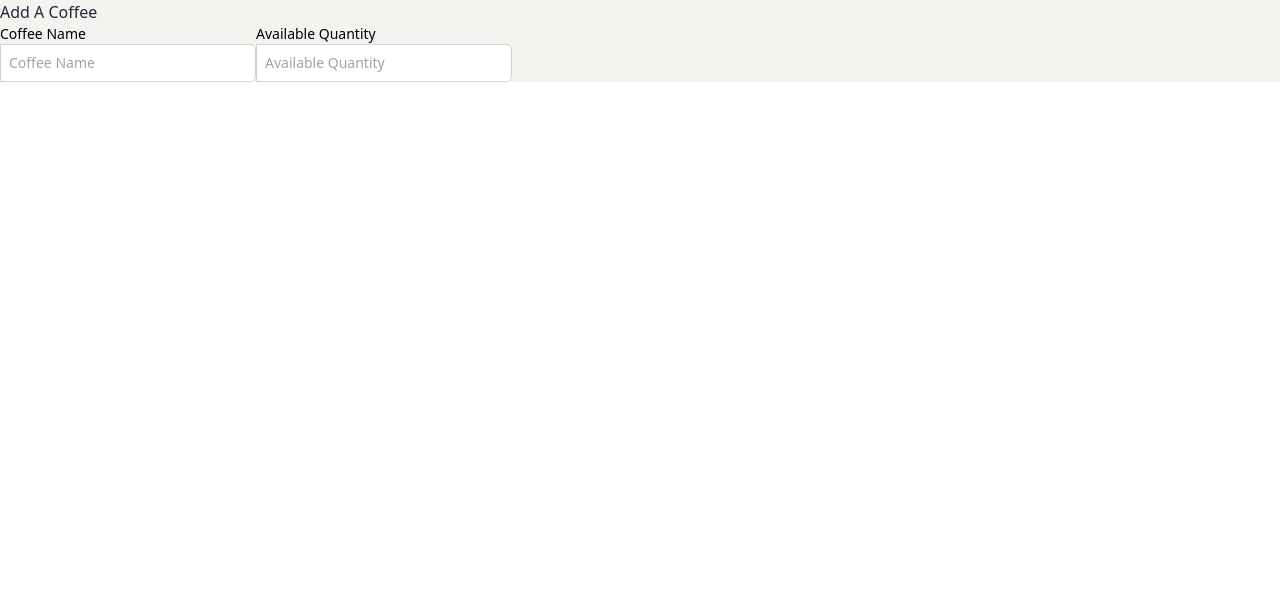
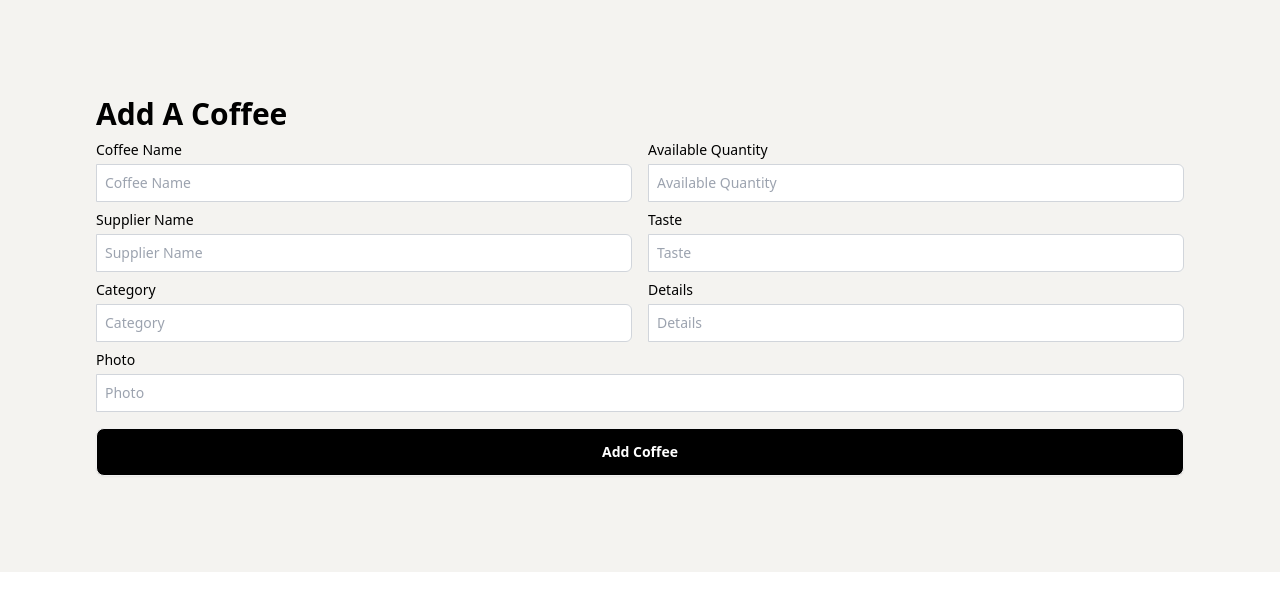
Before and after one commit to Md-Ashikur-Rahman-Ashik/CRUD-With-Espresso-Emporium-Using-MongoDB, a React (Vite) app in the folder coffee-store-client/: page /add-coffee in a window 1280 px wide. Shown: the top 610 px of the page. Built offline with nearby package versions, Linux system fonts and the light colour scheme.

Commit message:
Created Add Coffee from client side

```diff
--- a/coffee-store-client/src/components/AddCoffee.jsx
+++ b/coffee-store-client/src/components/AddCoffee.jsx
@@ -1,44 +1,169 @@
 const AddCoffee = () => {
+  const handleAddCoffee = (event) => {
+    event.preventDefault();
+
+    const form = event.target;
+    const name = form.name.value;
+    const quantity = form.quantity.value;
+    const supplier = form.supplier.value;
+    const taste = form.taste.value;
+    const category = form.category.value;
+    const details = form.details.value;
+    const photo = form.photo.value;
+
+    const newCoffee = {
+      name,
+      quantity,
+      supplier,
+      taste,
+      category,
+      details,
+      photo,
+    };
+
+    console.log(newCoffee);
+  };
+
   return (
-    <div className="bg-[#F4F3F0]">
-      <h2>Add A Coffee</h2>
-      <form>
-        <div className="flex">
-          <div className="w-1/5">
+    <div className="bg-[#F4F3F0] text-black p-24">
+      <h2 className="text-3xl font-extrabold">Add A Coffee</h2>
+      <form onSubmit={handleAddCoffee}>
+        {/* Form Name and Quantity Row */}
+        <div className="md:flex gap-4 mt-2">
+          <div className="md:w-1/2">
             <label
               htmlFor="url"
-              className="block text-sm font-medium text-black"
+              className="block mb-1 text-sm font-medium text-black"
             >
               Coffee Name
             </label>
             <div className="flex">
               <input
                 type="text"
-                name="url"
-                id="url"
+                name="name"
+                id=""
                 placeholder="Coffee Name"
-                className="flex py-2 flex-1 border sm:text-sm rounded-r-md focus:ring-inset border-gray-300 px-2 text-black bg-white focus:ring-violet-400"
+                className="flex py-2 w-full flex-1 border sm:text-sm rounded-r-md focus:ring-inset border-gray-300 px-2 text-black bg-white focus:ring-violet-400"
               />
             </div>
           </div>
-          <div className="w-1/5">
+          <div className="md:w-1/2">
             <label
               htmlFor="url"
-              className="block text-sm font-medium text-black"
+              className="block mb-1 text-sm font-medium text-black"
             >
               Available Quantity
             </label>
             <div className="flex">
               <input
                 type="text"
-                name="url"
-                id="url"
+                name="quantity"
+                id=""
                 placeholder="Available Quantity"
                 className="flex py-2 flex-1 border sm:text-sm rounded-r-md focus:ring-inset border-gray-300 px-2 text-black bg-white focus:ring-violet-400"
               />
             </div>
           </div>
         </div>
+        {/* Form Supplier and Taste Row */}
+        <div className="md:flex gap-4 mt-2">
+          <div className="md:w-1/2">
+            <label
+              htmlFor="url"
+              className="block mb-1 text-sm font-medium text-black"
+            >
+              Supplier Name
+            </label>
+            <div className="flex">
+              <input
+                type="text"
+                name="supplier"
+                id=""
+                placeholder="Supplier Name"
+                className="flex py-2 w-full flex-1 border sm:text-sm rounded-r-md focus:ring-inset border-gray-300 px-2 text-black bg-white focus:ring-violet-400"
+              />
+            </div>
+          </div>
+          <div className="md:w-1/2">
+            <label
+              htmlFor="url"
+              className="block mb-1 text-sm font-medium text-black"
+            >
+              Taste
+            </label>
+            <div className="flex">
+              <input
+                type="text"
+                name="taste"
+                id=""
+                placeholder="Taste"
+                className="flex py-2 flex-1 border sm:text-sm rounded-r-md focus:ring-inset border-gray-300 px-2 text-black bg-white focus:ring-violet-400"
+              />
+            </div>
+          </div>
+        </div>
+        {/* Form Category and Details Row */}
+        <div className="md:flex gap-4 mt-2">
+          <div className="md:w-1/2">
+            <label
+              htmlFor="url"
+              className="block mb-1 text-sm font-medium text-black"
+            >
+              Category
+            </label>
+            <div className="flex">
+              <input
+                type="text"
+                name="category"
+                id=""
+                placeholder="Category"
+                className="flex py-2 w-full flex-1 border sm:text-sm rounded-r-md focus:ring-inset border-gray-300 px-2 text-black bg-white focus:ring-violet-400"
+              />
+            </div>
+          </div>
+          <div className="md:w-1/2">
+            <label
+              htmlFor="url"
+              className="block mb-1 text-sm font-medium text-black"
+            >
+              Details
+            </label>
+            <div className="flex">
+              <input
+                type="text"
+                name="details"
+                id=""
+                placeholder="Details"
+                className="flex py-2 flex-1 border sm:text-sm rounded-r-md focus:ring-inset border-gray-300 px-2 text-black bg-white focus:ring-violet-400"
+              />
+            </div>
+          </div>
+        </div>
+        {/* Form Photo Row */}
+        <div className="mt-2">
+          <div className="md:w-full">
+            <label
+              htmlFor="url"
+              className="block mb-1 text-sm font-medium text-black"
+            >
+              Photo
+            </label>
+            <div className="flex">
+              <input
+                type="text"
+                name="photo"
+                id=""
+                placeholder="Photo"
+                className="flex py-2 w-full flex-1 border sm:text-sm rounded-r-md focus:ring-inset border-gray-300 px-2 text-black bg-white focus:ring-violet-400"
+              />
+            </div>
+          </div>
+        </div>
+        <input
+          type="submit"
+          value="Add Coffee"
+          className="btn mt-4 bg-black text-white btn-block"
+        />
       </form>
     </div>
   );
```
Also changed, not shown: 1 other file (tests, documents, lock files or other folders).
